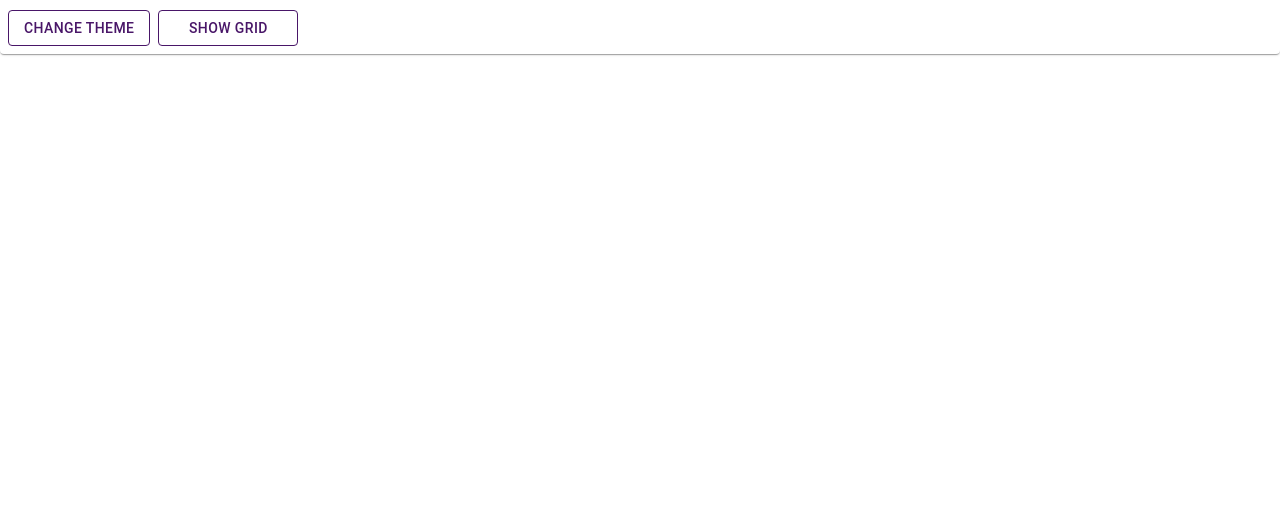
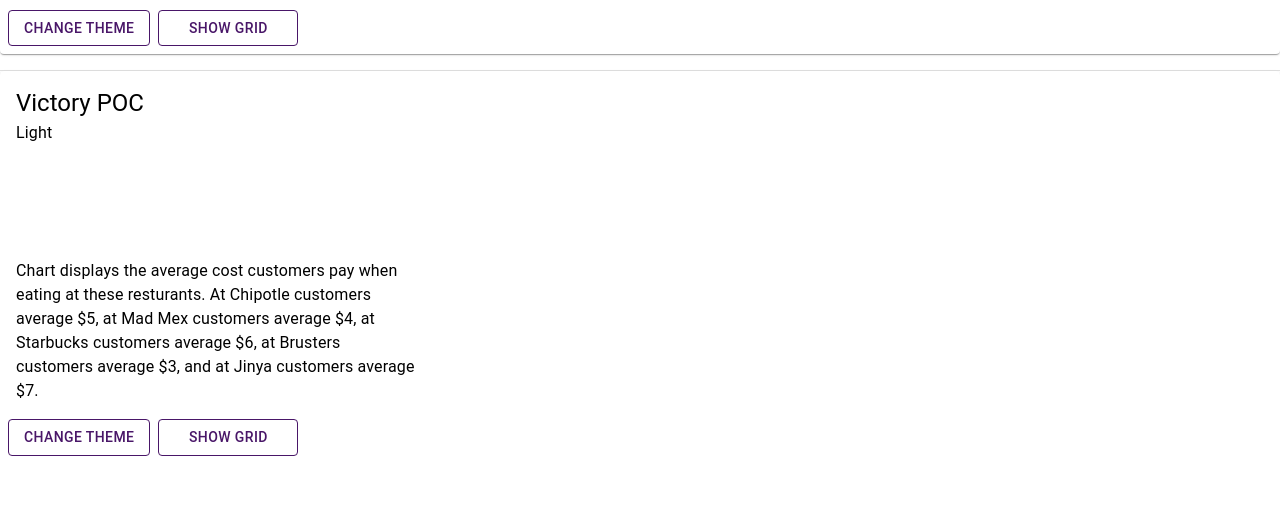
Before and after one commit to ac185426/VictoryPOC, a React (Create React App) app: page / in a window 1280 px wide. Shown: the part 446-952 px from the top of the page. Before the commit the page ends 800 px from the top, so only its background shows below. Built offline with nearby package versions, Linux system fonts and the light colour scheme.

Commit message:
adding guage chart from victory pie

```diff
--- a/src/App.tsx
+++ b/src/App.tsx
@@ -1,8 +1,16 @@
 import './App.css';
 import CardComponent from './Components/BarCard';
+import GuageCard from './Components/GuageCard';
+import { Box, Divider } from '@mui/material';
 
 function App() {
-  return <CardComponent />;
+  return (
+    <Box>
+      <CardComponent />
+      <Divider sx={{ mt: 2 }} />
+      <GuageCard />
+    </Box>
+  );
 }
 
 export default App;
--- /dev/null
+++ b/src/Components/GuageCard.tsx
@@ -0,0 +1,128 @@
+import { Box, Card, CardContent, Typography } from '@mui/material';
+import useCard from './useCard';
+import { useState, useEffect } from 'react';
+import darkTheme from '../Themes/darkTheme';
+import lightTheme from '../Themes/lightTheme';
+import {
+  VictoryBar,
+  VictoryChart,
+  VictoryAxis,
+  VictoryTooltip,
+  Bar,
+  VictoryLabel,
+  VictoryContainer,
+  VictoryPie,
+  VictoryAnimation,
+} from 'victory';
+import data from '../Data/data';
+//import { CustomText } from './CustomText';
+import { VictoryAccessibleGroup } from 'victory-core';
+
+const GuageCard = () => {
+  const {
+    chartTheme,
+    lob,
+    background,
+    themeHandler,
+    LightStyles,
+    DarkStyles,
+    textTheme,
+    subTextTheme,
+  } = useCard();
+
+  const [showGrid, setShowGrid] = useState(true);
+
+  useEffect(() => {
+    const updateGrid = () => {
+      console.log('Show Grid: ', showGrid);
+      if (showGrid) {
+        if (lob === 'Light') {
+          lightTheme.axis.style.grid.stroke = 'black';
+        } else if (lob === 'Dark') {
+          darkTheme.axis.style.grid.stroke = 'white';
+        } else {
+          lightTheme.axis.style.grid.stroke = '';
+          darkTheme.axis.style.grid.stroke = '';
+        }
+      } else {
+        lightTheme.axis.style.grid.stroke = '';
+        darkTheme.axis.style.grid.stroke = '';
+      }
+    };
+    updateGrid();
+  }, [showGrid, chartTheme, lob, DarkStyles, LightStyles, background]);
+
+  const hideGrid = () => {
+    setShowGrid(!showGrid);
+  };
+
+  return (
+    <Card>
+      <Box>
+        <CardContent>
+          {/* Header & Subheader */}
+          <Typography component="div" variant="h5" sx={{ color: textTheme }}>
+            Victory POC
+          </Typography>
+          <Typography variant="subtitle1" sx={{ color: subTextTheme }}>
+            {lob}
+          </Typography>
+          <Typography sx={{ color: textTheme, maxWidth: 400, mt: 14 }}>
+            Chart displays the average cost customers pay when eating at these resturants. At
+            Chipotle customers average $5, at Mad Mex customers average $4, at Starbucks customers
+            average $6, at Brusters customers average $3, and at Jinya customers average $7.
+          </Typography>
+        </CardContent>
+        <Box sx={{ display: 'block', alignItems: 'center', pl: 1, pb: 1 }}>
+          {/* Theme Buttons
+           *This needs to be dynamic with just one render
+           */}
+
+          {lob === 'Light' && (
+            <div>
+              <LightStyles variant="outlined" onClick={themeHandler}>
+                Change Theme
+              </LightStyles>
+              <LightStyles variant="outlined" onClick={hideGrid} sx={{ ml: 1, minWidth: '10em' }}>
+                {showGrid ? 'Show Grid' : 'Hide Grid'}
+              </LightStyles>
+            </div>
+          )}
+
+          {lob === 'Dark' && (
+            <div>
+              <DarkStyles variant="outlined" onClick={themeHandler}>
+                Change Theme
+              </DarkStyles>
+              <DarkStyles variant="outlined" onClick={hideGrid} sx={{ ml: 1, minWidth: '10em' }}>
+                {showGrid ? 'Show Grid' : 'Hide Grid'}
+              </DarkStyles>
+            </div>
+          )}
+        </Box>
+      </Box>
+      <Box sx={{ color: '#EBEBF599', height: 400, width: 800, mt: 6 }}>
+        <VictoryPie
+          //standalone={false}
+          animate={{ duration: 1000 }}
+          startAngle={90}
+          endAngle={-90}
+          data={data}
+          innerRadius={120}
+          cornerRadius={25}
+          labels={() => null}
+          style={{
+            data: {
+              fill: ({ datum }) => {
+                const color = datum.y > 30 ? 'green' : 'red';
+                return datum.x === 1 ? color : 'transparent';
+              },
+            },
+          }}
+        />
+      </Box>
+    </Card>
+  );
+};
+
+export default GuageCard;
```
